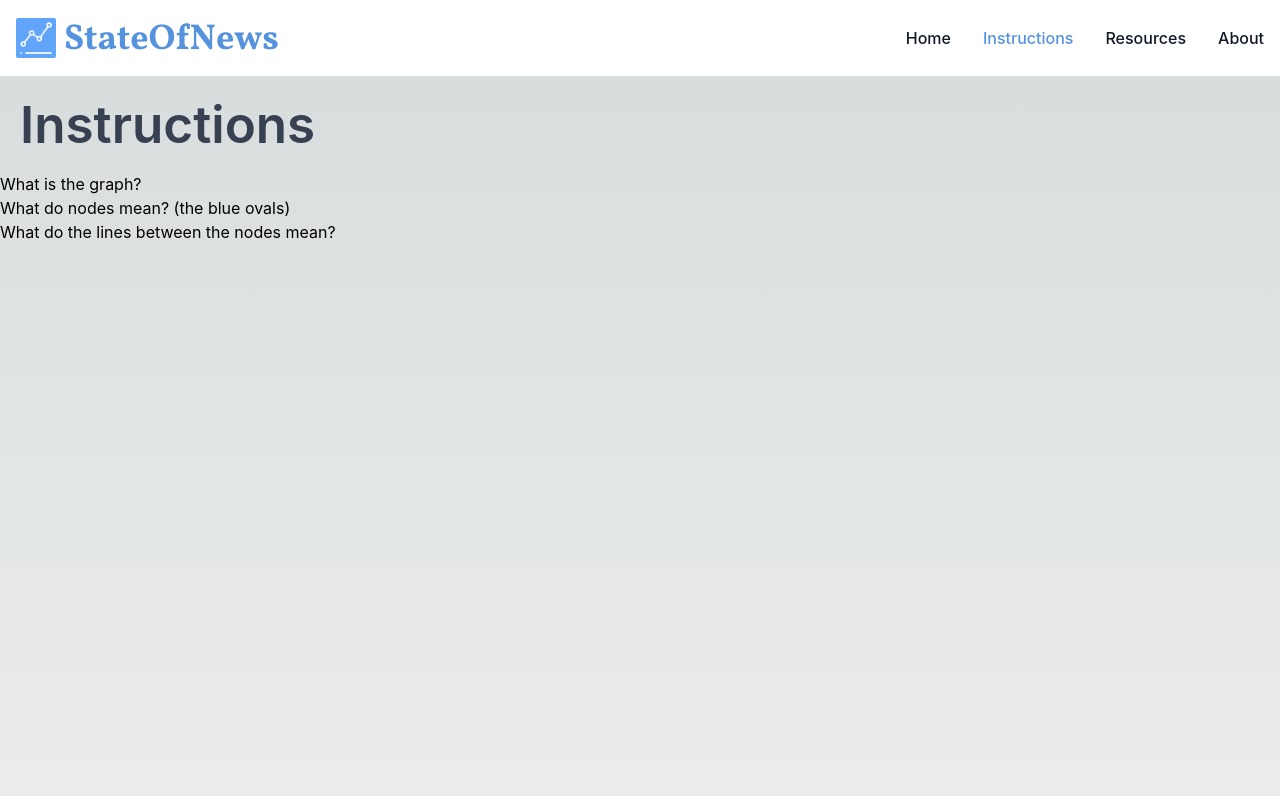
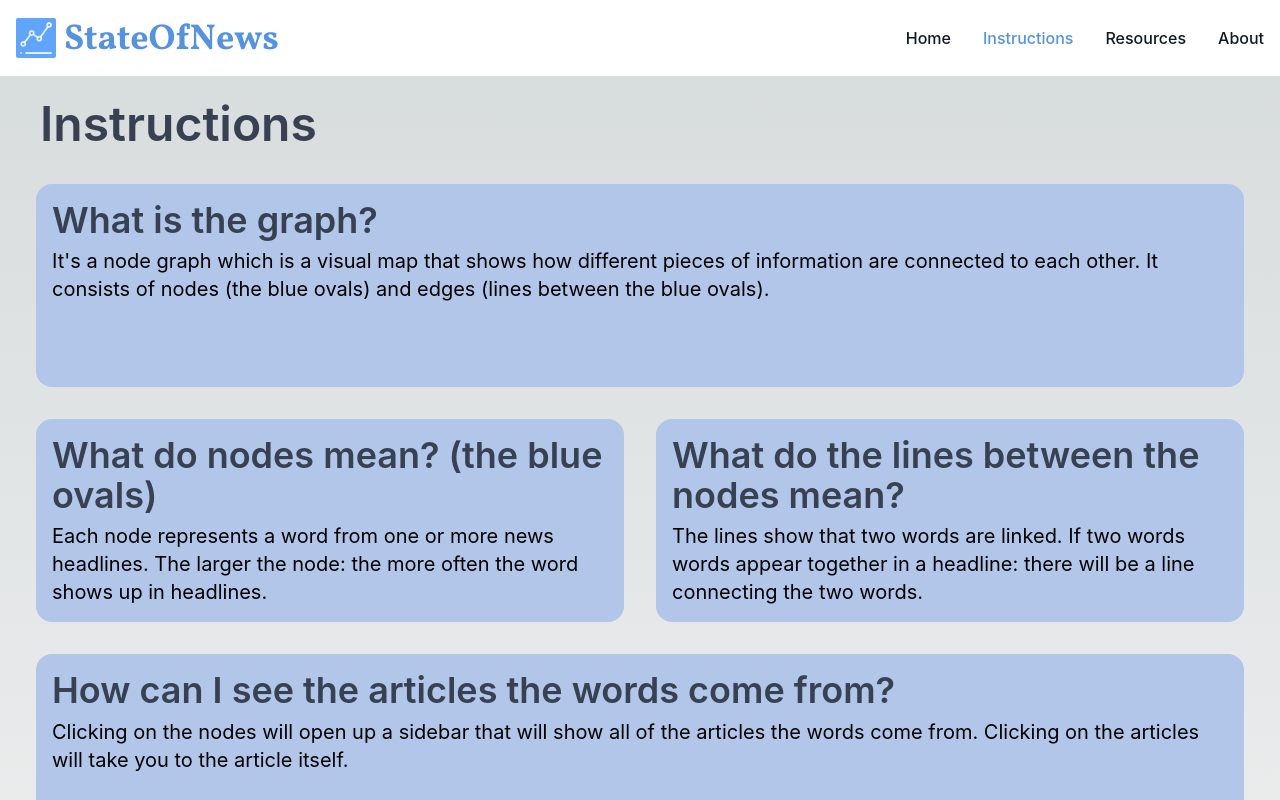
Before and after one commit to YazAtth/StateOfNewsAppFrontend, a React (Vite) app: page /instructions in a window 1280 px wide. Shown: the top 800 px of the page. Built offline with nearby package versions, Linux system fonts and the light colour scheme.

Commit message:
FEAT: Added content to Instructions page

```diff
--- /dev/null
+++ b/src/pages/Instructions.module.css
@@ -0,0 +1,48 @@
+@import 'tailwindcss/base';
+@import 'tailwindcss/components';
+@import 'tailwindcss/utilities';
+
+
+
+.instructionsCard {
+    background-color: #b2c6ea;
+    margin: 1em;
+    padding: 1em;
+    border-radius: 1em;
+}
+
+.instructionsCardTitle {
+    margin-bottom: 0.2em;
+    @apply text-4xl font-semibold text-gray-700;
+}
+
+
+/* Mobile Screens */
+@media (max-width: 640px) {
+
+}
+
+
+/* Computer Screens */
+@media (min-width: 640px) {
+
+
+    .instructionsCardHolder {
+        display: grid;
+        grid-template-rows: 1fr 1fr 1fr;
+        grid-template-columns: 1fr 1fr;
+        grid-template-areas:
+        "one two"
+        "three four"
+        "five six";
+    }
+
+
+    .instructionsCard1 {
+        grid-area: one / one / two / two;
+    }
+
+    .instructionsCard2 {
+        grid-area: five / five / six / six;
+    }
+}
--- a/src/pages/Instructions.tsx
+++ b/src/pages/Instructions.tsx
@@ -1,6 +1,7 @@
 // @flow
 import * as React from 'react';
 import Navbar from "../components/layout/Navbar.tsx";
+import styles from "./Instructions.module.css"
 
 
 export default function Instructions() {
@@ -14,15 +15,44 @@ export default function Instructions() {
       <Navbar activePage="instructions"/>
 
       <div className="max-w-custom mx-auto" style={{minHeight: "90vh"}}>
-        <div className="pl-5 pr-5 pt-5 pb-5">
-          <h1 className={"font-semibold text-gray-700"}>Instructions</h1>
+        <div className="ml-10 mt-6">
+          <h1 className={"font-semibold text-gray-700 text-5xl"}>Instructions</h1>
         </div>
 
-        <h2>What is the graph?</h2>
-        <h2>What do nodes mean? (the blue ovals)</h2>
-        <h2>What do the lines between the nodes mean?</h2>
-        <h2></h2>
-        <h2></h2>
+        <div className={`${styles.instructionsCardHolder} m-5`}>
+
+          <div className={`${styles.instructionsCard} ${styles.instructionsCard1}` }>
+            <h2 className={`${styles.instructionsCardTitle}`}>What is the graph?</h2>
+            <p className="text-xl">
+              It's a node graph which is a visual map that shows how different pieces of information are
+              connected to each other. It consists of nodes (the blue ovals) and edges (lines between the blue ovals).
+            </p>
+          </div>
+          <div className={`${styles.instructionsCard}`}>
+            <h2 className={`${styles.instructionsCardTitle}`}>What do nodes mean? (the blue ovals)</h2>
+            <p className="text-xl">
+              Each node represents a word from one or more news headlines. The larger the node: the more often the
+              word shows up in headlines.
+            </p>
+          </div>
+          <div className={`${styles.instructionsCard}`}>
+            <h2 className={`${styles.instructionsCardTitle}`}>What do the lines between the nodes mean?</h2>
+            <p className="text-xl">
+              The lines show that two words are linked. If two words words appear together in a headline:
+              there will be a line connecting the two words.
+            </p>
+          </div>
+          <div className={`${styles.instructionsCard} ${styles.instructionsCard2}`}>
+            <h2 className={`${styles.instructionsCardTitle}`}>How can I see the articles the words come from?</h2>
+            <p className="text-xl">
+              Clicking on the nodes will open up a sidebar that will show all of the articles the words come from.
+              Clicking on the articles will take you to the article itself.
+            </p>
+          </div>
+          <br/>
+
+
+        </div>
 
       </div>
 
```
